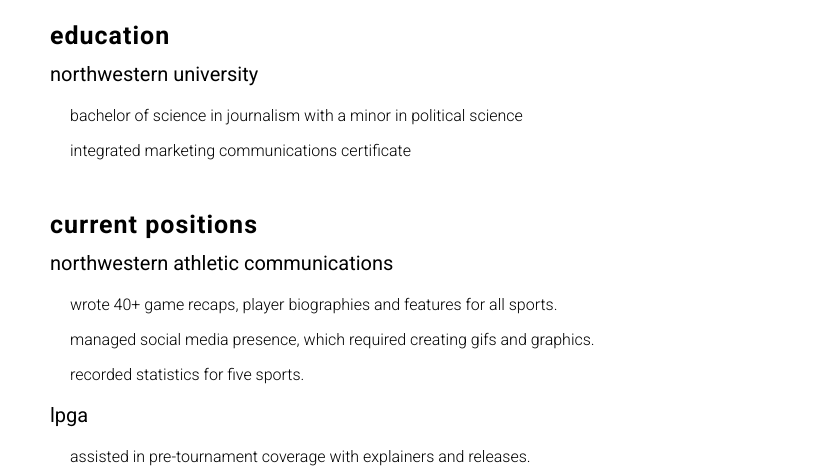
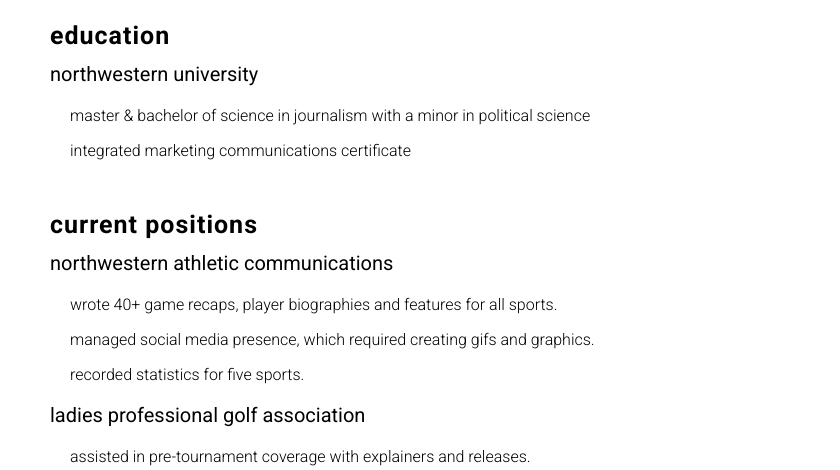
Before and after one commit to kikue8/portfolio, a plain HTML site: page homepage.html in a window 1280 px wide. Shown: the part 770-1240 px from the top of the page, 0-840 px from the left. Drawn offline with nearby package versions, Linux system fonts and the light colour scheme.

Commit message:
Update homepage.html

```diff
--- a/homepage.html
+++ b/homepage.html
@@ -30,7 +30,7 @@
                     <h2>Resume</h2>
                         <h3>education</h3>
                             <h4>northwestern university</h4>
-                                <p>bachelor of science in journalism with a minor in political science</p>
+                                <p>master & bachelor of science in journalism with a minor in political science</p>
                                 <p>integrated marketing communications certificate</p>
                                 <br>
                         <h3>current positions</h3>
@@ -38,7 +38,7 @@
                                 <p>wrote 40+ game recaps, player biographies and features for all sports.</p>
                                 <p>managed social media presence, which required creating gifs and graphics.</p>
                                 <p>recorded statistics for five sports.</p>
-                            <h4>lpga</h4>
+                            <h4>ladies professional golf association</h4>
                                 <p>assisted in pre-tournament coverage with explainers and releases.</p>
                                 <p>wrote 40+ articles on daily leaders at tournaments.</p>
                                 <p>researched and wrote a feature on glenna collette vare</p>
```
